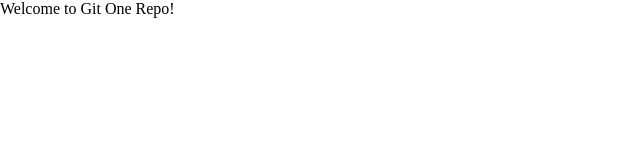
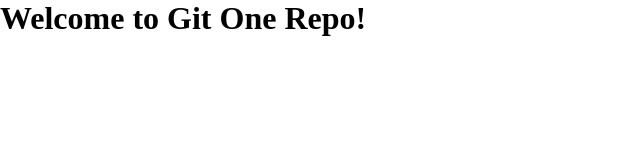
Before and after one commit to stan-num2/git-one, a plain HTML site: page index.html in a window 1280 px wide. Shown: the whole page, without its empty margins (0-640 px from the left). Drawn offline with Linux system fonts and the light colour scheme.

Commit message:
added h1

```diff
--- a/index.html
+++ b/index.html
@@ -7,6 +7,6 @@
     <link rel="stylesheet" href="styles.css">
 </head>
 <body>
-    Welcome to Git One Repo!
+    <h1>Welcome to Git One Repo!</h1>
 </body>
 </html>
```
